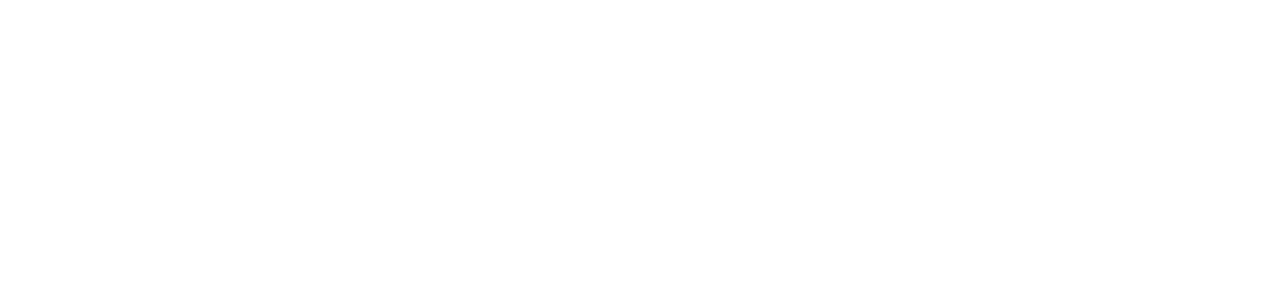
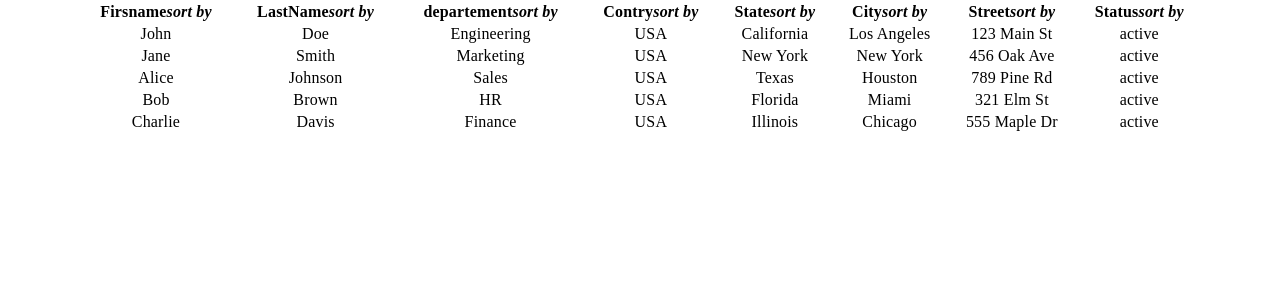
Before and after one commit to fooxiit/tab-data, a React (Vite) app: page / in a window 1280 px wide. Shown: the top 300 px of the page. Built offline with nearby package versions, Linux system fonts and the light colour scheme.

Commit message:
Ajout du composant TabData avec des données simulées et configuration des colonnes pour l'affichage.

```diff
--- a/src/App.tsx
+++ b/src/App.tsx
@@ -1,7 +1,114 @@
 import './App.css';
+import TabData from './lib/components/TabData';
+const MOCKED_DATA = [
+    {
+        id: '1',
+        firstName: 'John ',
+        lastName: 'Doe',
+        email: 'john.doe@example.com',
+        satus: 'active',
+        departement: 'Engineering',
+        role: 'Software Engineer',
+        contry: 'USA',
+        zipCode: '12345',
+        state: 'California',
+        street: '123 Main St',
+        city: 'Los Angeles',
+        lastLogin: '2024-06-01T12:00:00Z',
+        createdAt: '2024-01-01T12:00:00Z',
+        updatedAt: '2024-05-01T12:00:00Z',
+    },
+    {
+        id: '2',
+        firstName: 'Jane',
+        lastName: 'Smith',
+        email: 'jane.smith@example.com',
+        satus: 'active',
+        departement: 'Marketing',
+        role: 'Marketing Manager',
+        contry: 'USA',
+        zipCode: '67890',
+        state: 'New York',
+        street: '456 Oak Ave',
+        city: 'New York',
+        lastLogin: '2024-06-01T12:00:00Z',
+        createdAt: '2024-01-01T12:00:00Z',
+        updatedAt: '2024-05-01T12:00:00Z',
+    },
+    {
+        id: '3',
+        firstName: 'Alice',
+        lastName: 'Johnson',
+        email: 'alice.johnson@example.com',
+        satus: 'active',
+        departement: 'Sales',
+        role: 'Sales Associate',
+        contry: 'USA',
+        zipCode: '54321',
+        state: 'Texas',
+        street: '789 Pine Rd',
+        city: 'Houston',
+        lastLogin: '2024-06-01T12:00:00Z',
+        createdAt: '2024-01-01T12:00:00Z',
+        updatedAt: '2024-05-01T12:00:00Z',
+    },
+    {
+        id: '4',
+        firstName: 'Bob',
+        lastName: 'Brown',
+        email: 'bob.brown@example.com',
+        satus: 'active',
+        departement: 'HR',
+        role: 'HR Specialist',
+        contry: 'USA',
+        zipCode: '09876',
+        state: 'Florida',
+        street: '321 Elm St',
+        city: 'Miami',
+        lastLogin: '2024-06-01T12:00:00Z',
+        createdAt: '2024-01-01T12:00:00Z',
+        updatedAt: '2024-05-01T12:00:00Z',
+    },
+    {
+        id: '5',
+        firstName: 'Charlie',
+        lastName: 'Davis',
+        email: 'charlie.davis@example.com',
+        satus: 'active',
+        departement: 'Finance',
+        role: 'Financial Analyst',
+        contry: 'USA',
+        zipCode: '11223',
+        state: 'Illinois',
+        street: '555 Maple Dr',
+        city: 'Chicago',
+        lastLogin: '2024-06-01T12:00:00Z',
+        createdAt: '2024-01-01T12:00:00Z',
+        updatedAt: '2024-05-01T12:00:00Z',
+    },
+];
 
 function App() {
-    return <></>;
+    return (
+        <>
+            <TabData
+                datas={MOCKED_DATA}
+                rowModel={{
+                    columns: [
+                        { dataKey: 'firstName', label: 'Firsname' },
+                        { dataKey: 'lastName', label: 'LastName' },
+                        { dataKey: 'departement', label: 'departement' },
+                        { dataKey: 'contry', label: 'Contry' },
+                        { dataKey: 'state', label: 'State' },
+                        { dataKey: 'city', label: 'City' },
+                        { dataKey: 'street', label: 'Street' },
+                        { dataKey: 'satus', label: 'Status' },
+                    ],
+                    sort: true,
+                }}
+            />
+        </>
+    );
 }
 
 export default App;
```
